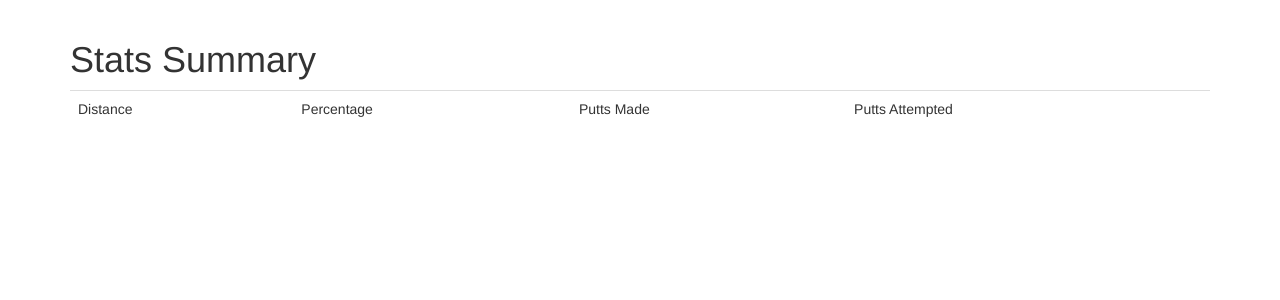
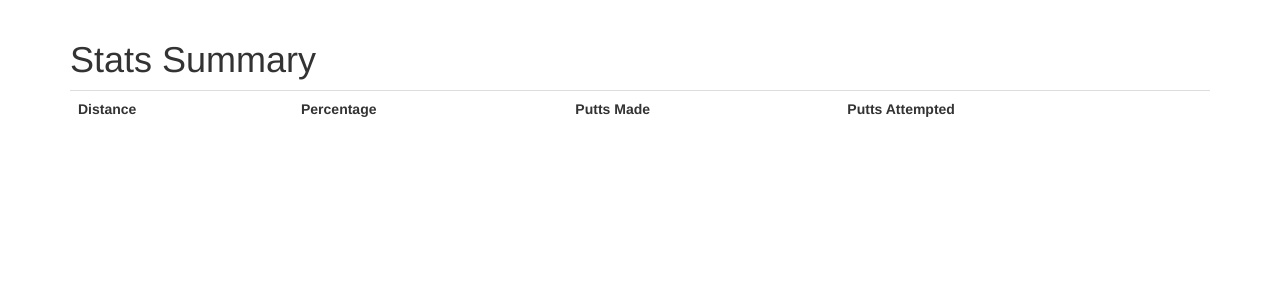
Before and after one commit to jjniemeyer/dgPutterPro, a Flask app: a page that uses app/templates/stats.html in a window 1280 px wide. Shown: the part 52-352 px from the top of the page. Run offline with Flask 2, Linux system fonts and the light colour scheme; the visitor is signed in with stand-in values (Sample User, id 1); data comes from the database, SQL or seed files in the repository; both versions use the stored data as it was after the commit; data that the repository does not hold is empty; some libraries are stand-ins or nearby versions.

Commit message:
bold table headers

```diff
--- a/app/templates/stats.html
+++ b/app/templates/stats.html
@@ -4,10 +4,10 @@
     <h1>Stats Summary</h1>
             <table class="table table-hover">
                 <tr valign="top">
-                   <td>Distance</td>
-                   <td>Percentage</td>
-                   <td>Putts Made</td>
-                   <td>Putts Attempted</td>
+                   <td style="font-weight: bold;">Distance</td>
+                   <td style="font-weight: bold;">Percentage</td>
+                   <td style="font-weight: bold;">Putts Made</td>
+                   <td style="font-weight: bold;">Putts Attempted</td>
                 </tr>
             {% for sum in summary %}
                 <tr>
```
Also changed, not shown: app.db.
